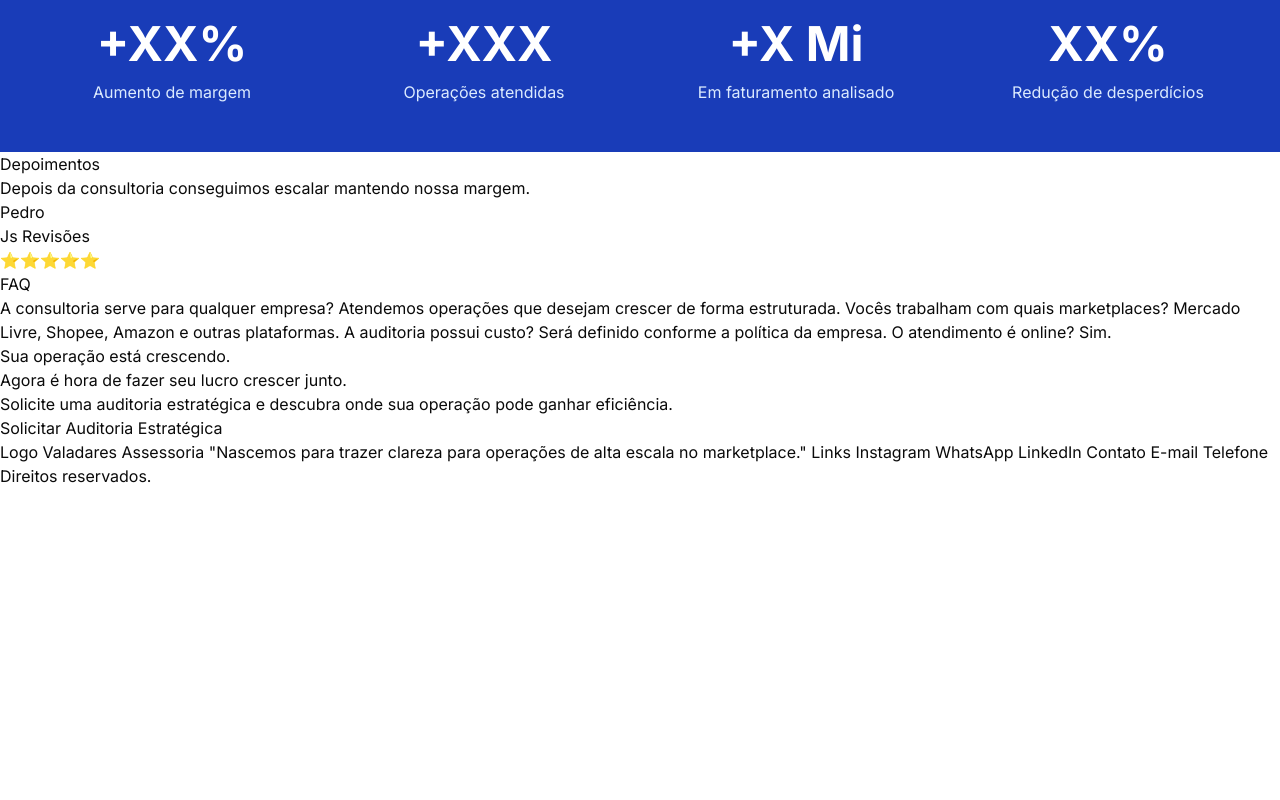
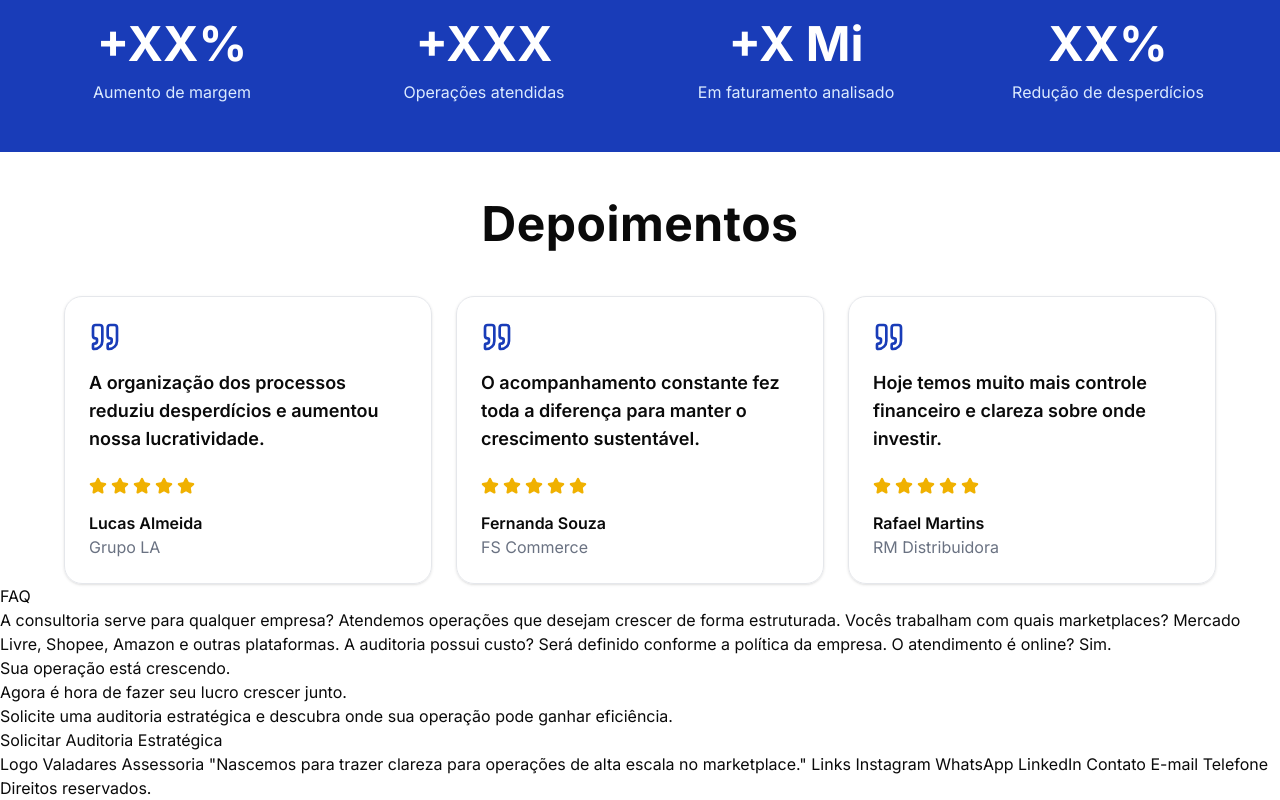
Before and after one commit to andersongama-dev/valadares, a Next.js app: page / in a window 1280 px wide. Shown: the part 3409-4209 px from the top of the page. Before the commit the page ends 3897 px from the top, so only its background shows below. Built offline with nearby package versions, Linux system fonts and the light colour scheme.

Commit message:
feat: styling of the testimonials section

```diff
--- a/app/page.tsx
+++ b/app/page.tsx
@@ -11,8 +11,10 @@ import {
   Briefcase,
   Database,
   Handshake,
+  Quote,
   Rocket,
   ShoppingBag,
+  Star,
   Target,
   TrendingUp,
   Zap,
@@ -480,19 +482,72 @@ export default function Home() {
         </div>
       </section>
 
-      <section>
+      <section className="mt-12">
         <div>
-          <h2>Depoimentos</h2>
+          <h2 className="text-5xl text-center font-bold tracking-[0.01em]">
+            Depoimentos{" "}
+          </h2>
         </div>
 
-        <div>
-          <article>
-            <h5>
-              Depois da consultoria conseguimos escalar mantendo nossa margem.
+        <div className="grid grid-cols-1 gap-6 md:grid-cols-2 lg:grid-cols-3 mt-12 mx-16">
+          <article className="rounded-2xl border border-gray-200 p-6 shadow-sm">
+            <Quote className="mb-4 text-blue-800" size={32} />
+
+            <h5 className="text-lg font-semibold">
+              A organização dos processos reduziu desperdícios e aumentou nossa
+              lucratividade.
             </h5>
-            <p>Pedro</p>
-            <p>Js Revisões</p>
-            <p>⭐⭐⭐⭐⭐</p>
+
+            <div className="mt-6 flex gap-1 text-yellow-500">
+              <Star size={18} fill="currentColor" />
+              <Star size={18} fill="currentColor" />
+              <Star size={18} fill="currentColor" />
+              <Star size={18} fill="currentColor" />
+              <Star size={18} fill="currentColor" />
+            </div>
+
+            <p className="mt-4 font-semibold">Lucas Almeida</p>
+            <p className="text-gray-500">Grupo LA</p>
+          </article>
+
+          <article className="rounded-2xl border border-gray-200 p-6 shadow-sm">
+            <Quote className="mb-4 text-blue-800" size={32} />
+
+            <h5 className="text-lg font-semibold">
+              O acompanhamento constante fez toda a diferença para manter o
+              crescimento sustentável.
+            </h5>
+
+            <div className="mt-6 flex gap-1 text-yellow-500">
+              <Star size={18} fill="currentColor" />
+              <Star size={18} fill="currentColor" />
+              <Star size={18} fill="currentColor" />
+              <Star size={18} fill="currentColor" />
+              <Star size={18} fill="currentColor" />
+            </div>
+
+            <p className="mt-4 font-semibold">Fernanda Souza</p>
+            <p className="text-gray-500">FS Commerce</p>
+          </article>
+
+          <article className="rounded-2xl border border-gray-200 p-6 shadow-sm">
+            <Quote className="mb-4 text-blue-800" size={32} />
+
+            <h5 className="text-lg font-semibold">
+              Hoje temos muito mais controle financeiro e clareza sobre onde
+              investir.
+            </h5>
+
+            <div className="mt-6 flex gap-1 text-yellow-500">
+              <Star size={18} fill="currentColor" />
+              <Star size={18} fill="currentColor" />
+              <Star size={18} fill="currentColor" />
+              <Star size={18} fill="currentColor" />
+              <Star size={18} fill="currentColor" />
+            </div>
+
+            <p className="mt-4 font-semibold">Rafael Martins</p>
+            <p className="text-gray-500">RM Distribuidora</p>
           </article>
         </div>
       </section>
```
